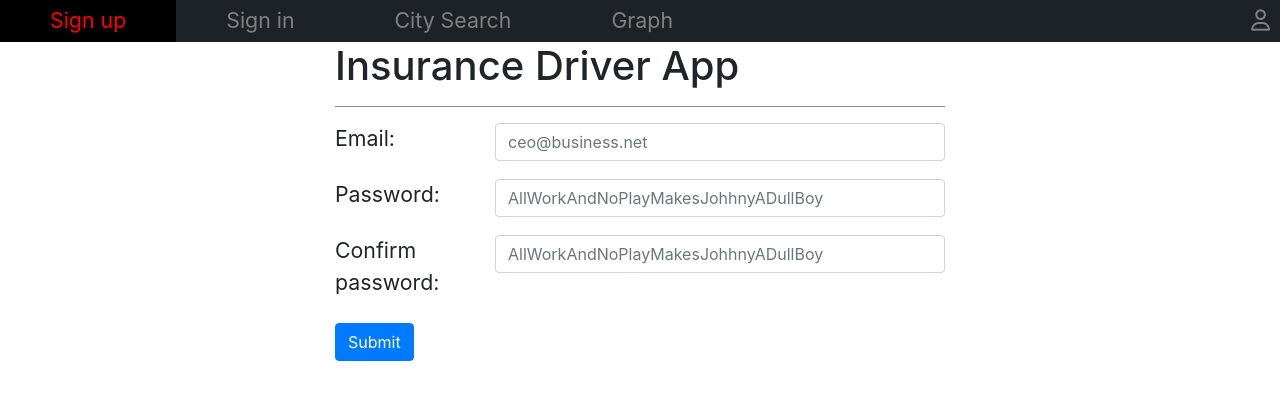
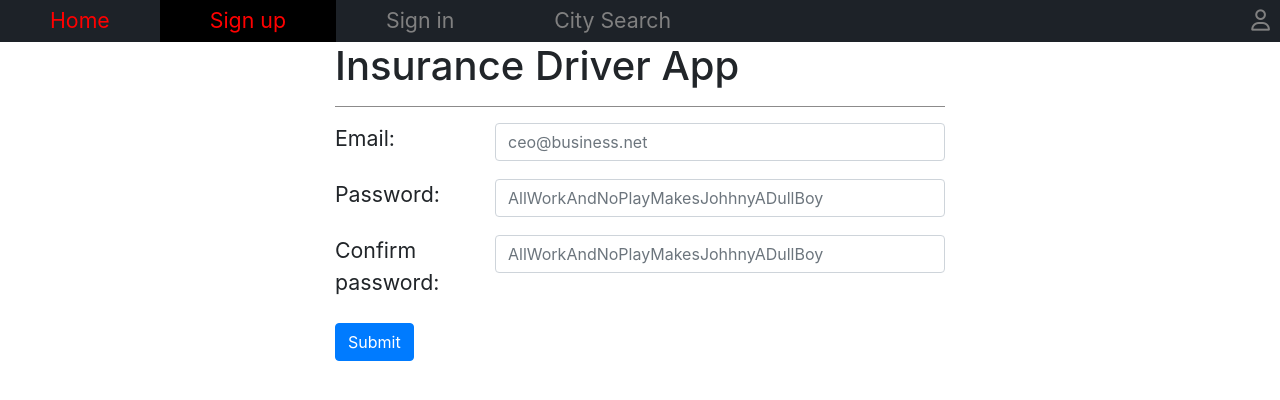
Before and after one commit to Legacy35/CEN3031, a React (Create React App) app in the folder client/: page / in a window 1280 px wide. Shown: the top 400 px of the page. Built offline with nearby package versions, Linux system fonts and the light colour scheme.

Commit message:
Switched Graph Tab to Home

```diff
--- a/client/src/components/GraphTab.js
+++ b/client/src/components/GraphTab.js
@@ -32,7 +32,13 @@ const GraphTab = (props) => {
 
         return (
             <div className="graph">
-            <Bar data={chartData}/>
+              <em>
+                Our goal is to recognize and commend the safest cities across the United States.
+                By comparing the number of accidents in each city, we can determine which cities have the safest drivers.
+                Cities are ranked based on several factors including population, accidents per day, and climate, among others
+                that can affect safe driving in a city.
+              </em>
+              <Bar data={chartData}/>
             </div>
         );
 }
--- a/client/src/components/NavBar.js
+++ b/client/src/components/NavBar.js
@@ -68,12 +68,12 @@ const NavBar = (props) => {
         </button>
 
         <div className={wrapperClass}>
-        {!isLoggedIn() && <button type="button" className="navbar" style={props.views.signup ? selectedStyle : {}} onClick={signup}>Sign up</button>}
+          <button type="button" className="navbar" style={props.views.graph ? selectedStyle : {}} onClick={graphShow}>Home</button>
+          {!isLoggedIn() && <button type="button" className="navbar" style={props.views.signup ? selectedStyle : {}} onClick={signup}>Sign up</button>}
           {!isLoggedIn() && <button type="button" className="navbar" style={props.views.login ? selectedStyle : {}} onClick={signin}>Sign in</button>}
           {isLoggedIn() && <button type="button" className="navbar" style={props.views.userProfile ? selectedStyle : {}} onClick={userSummary}>User Profile</button>}
           {props.userData.admin == true && <button type="button" className="navbar" style={props.views.submitAccident ? selectedStyle : {}} onClick={submitAccident}>Submit Accident Report</button>}
           <button type="button" className="navbar" style={props.views.citySearch ? selectedStyle : {}} onClick={citySearch}>City Search</button>
-          <button type="button" className="navbar" style={props.views.graph ? selectedStyle : {}} onClick={graphShow}>Graph</button>
           {isLoggedIn() && <button type="button" className="navbar" style={props.views.quiz ? selectedStyle : {}} onClick={quizShow}>Quizzes</button>}
           <button id="profileIcon" type="button" className="navbar float-right" onClick={cookies.get('token') ? userSummary : signin} style={{ paddingRight: '10px' }}>
             <i className={(isLoggedIn() ? "fas" : "far") + " fa-user"}></i>
```
